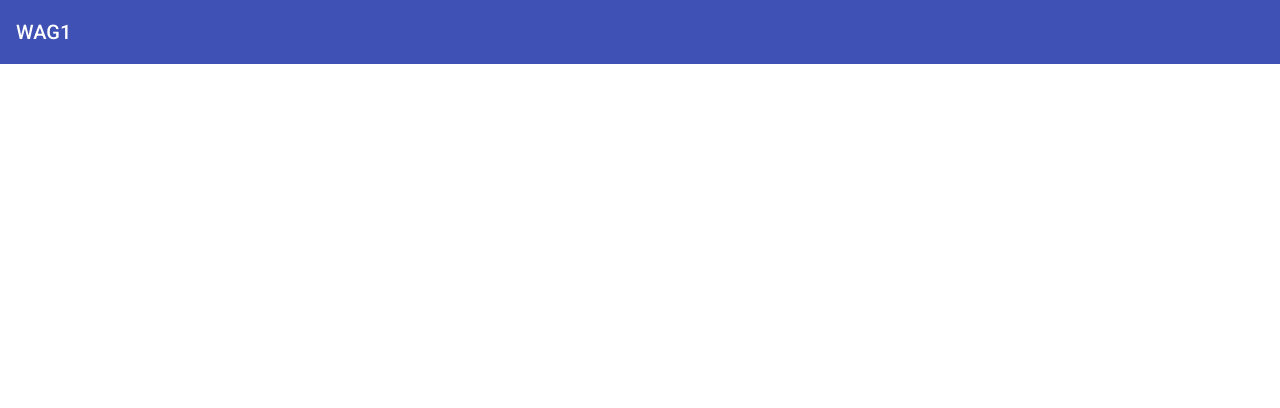
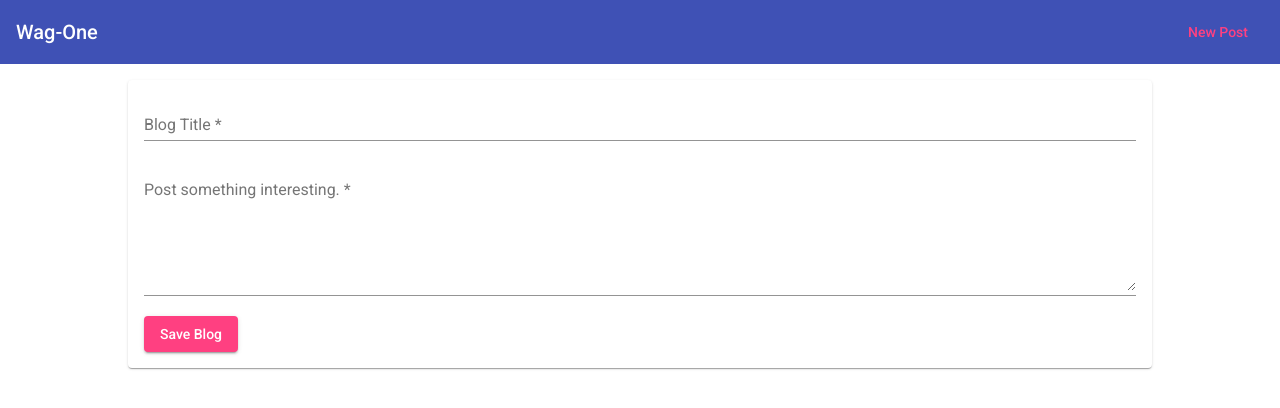
Before and after one commit to pewxh/wag-one, an Angular app: page /create/1 in a window 1280 px wide. Before the commit this address led to /. Shown: the top 408 px of the page. Built offline with nearby package versions, Linux system fonts and the light colour scheme.

Commit message:
[Layout] Header with Routing Links

```diff
--- a/src/app/app-routing.module.ts
+++ b/src/app/app-routing.module.ts
@@ -12,6 +12,10 @@ const routes: Routes = [
     path: 'create',
     component: PostCreateComponent,
   },
+  {
+    path: 'create/:postId',
+    component: PostCreateComponent,
+  },
 ];
 
 @NgModule({
--- a/src/app/header/header.component.css
+++ b/src/app/header/header.component.css
@@ -0,0 +1,15 @@
+.empty {
+  flex: 1 1 auto;
+}
+
+ul {
+  list-style-type: none;
+  /* columns: 2; */
+  padding: 0;
+  margin: 0;
+}
+
+a {
+  color: #fff;
+  text-decoration: none;
+}
--- a/src/app/header/header.component.html
+++ b/src/app/header/header.component.html
@@ -1 +1,14 @@
-<mat-toolbar color="primary">WAG1</mat-toolbar>
+<mat-toolbar color="primary">
+  <span item="wagone" routerLink="/">Wag-One</span>
+  <span class="empty"></span>
+  <ul>
+    <!-- <li>
+      <a mat-button routerLinkActive="mat-accent" routerLink="/">Posts</a>
+    </li> -->
+    <li>
+      <a mat-button routerLinkActive="mat-accent" routerLink="/create"
+        >New Post</a
+      >
+    </li>
+  </ul>
+</mat-toolbar>
--- a/src/app/posts/post-create/post-create.component.ts
+++ b/src/app/posts/post-create/post-create.component.ts
@@ -1,5 +1,6 @@
 import { Component, OnInit } from '@angular/core';
 import { NgForm } from '@angular/forms';
+import { ActivatedRoute, ParamMap } from '@angular/router';
 import { Post } from '../post.model';
 import { PostsService } from '../posts.service';
 
@@ -9,6 +10,9 @@ import { PostsService } from '../posts.service';
   styleUrls: ['./post-create.component.css'],
 })
 export class PostCreateComponent implements OnInit {
+  private mode = 'create';
+  private postId: string;
+  private post: Post;
   enteredTitle = '';
   enteredContent = '';
   onAddPost(form: NgForm) {
@@ -21,7 +25,21 @@ export class PostCreateComponent implements OnInit {
     this.postsService.addPost(post['id'], post['title'], post['content']);
     form.resetForm();
   }
-  constructor(public postsService: PostsService) {}
+  constructor(
+    public postsService: PostsService,
+    public route: ActivatedRoute
+  ) {}
 
-  ngOnInit(): void {}
+  ngOnInit(): void {
+    this.route.paramMap.subscribe((paramMap: ParamMap) => {
+      if (paramMap.has('postId')) {
+        this.mode = 'edit';
+        this.postId = paramMap.get('postId');
+        this.post = this.postsService.getPost(this.postId);
+      } else {
+        this.mode = 'create';
+        this.postId = null;
+      }
+    });
+  }
 }
--- a/src/app/posts/post-list/post-list.component.html
+++ b/src/app/posts/post-list/post-list.component.html
@@ -9,9 +9,14 @@
       <button mat-button color="warn">
         Remove <mat-icon>delete</mat-icon>
       </button> -->
-      <button mat-mini-fab color="primary" aria-label="edit">
+      <a
+        mat-mini-fab
+        color="primary"
+        aria-label="edit"
+        [routerLink]="['/edit', post.id]"
+      >
         <mat-icon>edit</mat-icon>
-      </button>
+      </a>
       <button
         mat-mini-fab
         color="warn"
--- a/src/app/posts/posts.service.ts
+++ b/src/app/posts/posts.service.ts
@@ -59,6 +59,8 @@ export class PostsService {
       this.postUpdated.next([...this.posts]);
     });
   }
-
+  getPost(id: string) {
+    return { ...this.posts.find((p) => p.id === id) };
+  }
   constructor(private http: HttpClient) {}
 }
```
